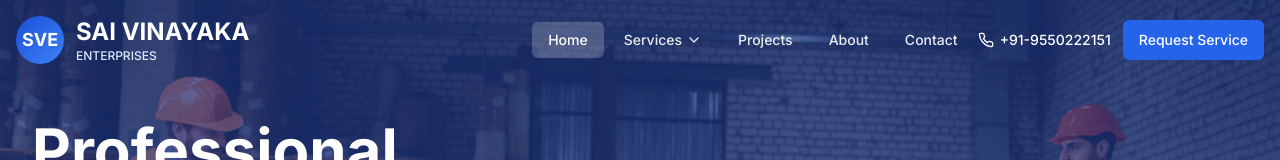
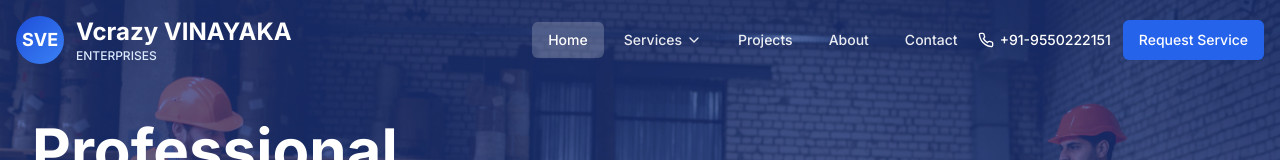
Before and after one commit to CHINNU1234567890/newsveproject, a Next.js app: page / in a window 1280 px wide. Shown: the top 160 px of the page. Built offline with nearby package versions, Linux system fonts and the light colour scheme.

Commit message:
Update Header.tsx

```diff
--- a/components/Header.tsx
+++ b/components/Header.tsx
@@ -61,7 +61,7 @@ export default function Header() {
               </div>
               <div>
                 <h1 className={`font-bold text-xl md:text-2xl ${isScrolled ? 'text-blue-900' : 'text-white'}`}>
-                  SAI VINAYAKA
+                  Vcrazy VINAYAKA
                 </h1>
                 <p className={`text-xs font-medium ${isScrolled ? 'text-blue-700' : 'text-blue-100'}`}>
                   ENTERPRISES
```
